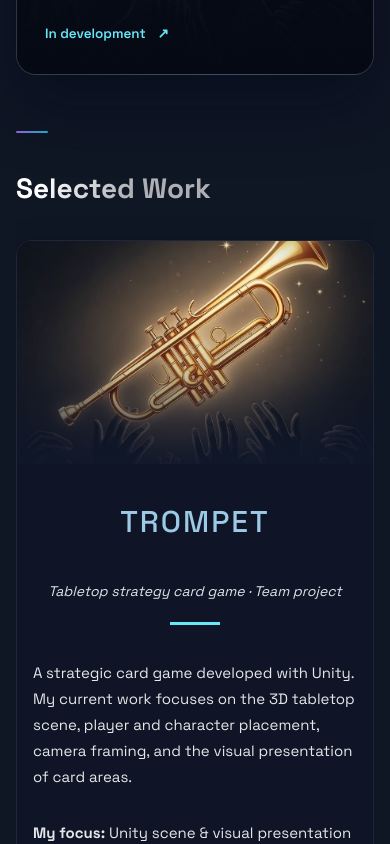
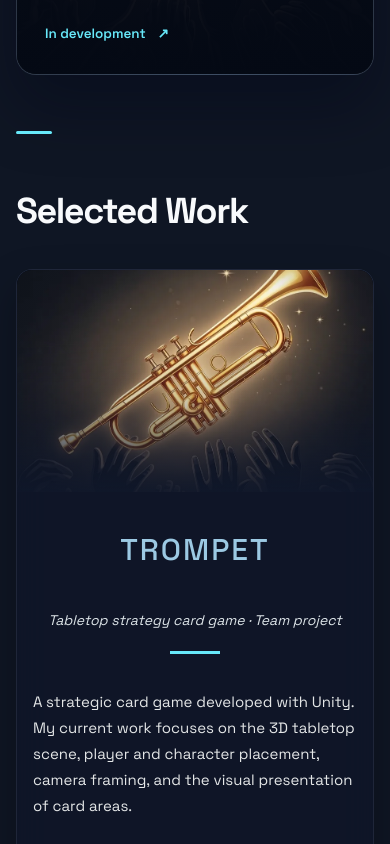
Before and after one commit to szikreddin5-maker/portfolio-ziko, a Next.js app: page / in a window 390 px wide. Shown: the part 920-1764 px from the top of the page. Built offline with nearby package versions, Linux system fonts and the light colour scheme.

Commit message:
refactor: responsive, accessible layout and section styling

```diff
--- a/src/styles/GlobalComponents/index.js
+++ b/src/styles/GlobalComponents/index.js
@@ -1,103 +1,55 @@
 import styled from 'styled-components'
 
 export const Section = styled.section`
-  display: ${(props) => props.grid ? "grid" : "flex" };
-  flex-direction: ${(props) => props.row ? "row" : "column" };
-  padding: ${(props) => props.nopadding ? "0" : "32px 48px 0" } ;
+  display: ${p => p.grid ? 'grid' : 'flex'};
+  flex-direction: ${p => p.row ? 'row' : 'column'};
+  grid-template-columns: repeat(2, minmax(0, 1fr));
+  position: relative;
+  width: min(1120px, calc(100% - 64px));
   margin: 0 auto;
-  max-width: 1040px;
-  box-sizing: content-box;
-  position: relative;
-  overflow: hidden;
-  grid-template-columns: 1fr 1fr;
-
-  @media ${(props) => props.theme.breakpoints.md} {
-    padding: 24px 48px 0;
+  padding: ${p => p.nopadding ? '0' : '32px 0 0'};
+  box-sizing: border-box;
+  min-width: 0;
+  @media (max-width: 768px) {
     flex-direction: column;
+    grid-template-columns: 1fr;
+    width: calc(100% - 48px);
   }
-
-  @media ${(props) => props.theme.breakpoints.sm} {
-    padding: ${(props) => props.nopadding ? "0" : "16px 16px 0" } ;
-
-    width: calc(100vw - 32px);
-    flex-direction: column;
+  @media (max-width: 640px) {
+    width: calc(100% - 32px);
+    padding: ${p => p.nopadding ? '0' : '24px 0 0'};
   }
-`
+`;
 
 export const SectionTitle = styled.h2`
-  font-weight: 800;
-  font-size: ${(props) => props.main ? '65px' : '56px'};
-  line-height: ${(props) => props.main ? '72px' : '56px'};
-  width: max-content;
+  color: #f8fafc;
+  font-weight: 700;
+  font-size: ${p => p.main ? 'clamp(3.6rem, 5vw, 5.6rem)' : 'clamp(3.2rem, 4vw, 4.8rem)'};
+  line-height: 1.18;
+  letter-spacing: -.04em;
+  margin: 0 0 16px;
   max-width: 100%;
-  background: linear-gradient(121.57deg, #FFFFFF 18.77%, rgba(255, 255, 255, 0.66) 60.15%);
-  -webkit-background-clip: text;
-  -webkit-text-fill-color: transparent;
-  margin-bottom: 16px;
-  padding: ${(props) => props.main ? '58px 0 16px' : '0'};
-
-  @media ${props => props.theme.breakpoints.md}{
-    font-size: ${(props) => props.main ? '56px' : '48px'};
-    line-height: ${(props) => props.main ? '56px' : '48px'};
-    margin-bottom: 12px;
-    padding: ${(props) => props.main ? '40px 0 12px' : '0'};
-  }
-
-  @media ${props => props.theme.breakpoints.sm}{
-    font-size: 32px;
-    line-height: 40px;
-    font-size: ${(props) => props.main ? '28px' : '32px'};
-    line-height: ${(props) => props.main ? '32px' : '40px'};
-    margin-bottom: 8px;
-    padding: ${(props) => props.main ? '16px 0 8px' : '0'};
-    max-width: 100%;
-  }
-`
+  padding-top: ${p => p.main ? '28px' : '0'};
+`;
 
 export const SectionText = styled.p`
   max-width: 800px;
-  font-size: 24px;
-  line-height: 40px;
-  font-weight: 300;
-  padding-bottom: 3.6rem;
-  color: rgba(255, 255, 255, 0.5);
-
-  @media ${(props) => props.theme.breakpoints.md} {
-    max-width: 670px;
-    font-size: 20px;
-    line-height: 32px;
-    padding-bottom: 24px;
-  }
-
-  @media ${(props) => props.theme.breakpoints.sm} {
-    font-size: 16px;
-    line-height: 24px;
-    padding-bottom: 16px;
-  }
-`
+  font-size: clamp(1.55rem, 2vw, 1.9rem);
+  line-height: 1.7;
+  font-weight: 400;
+  padding-bottom: 2.8rem;
+  color: #b7c6d8;
+`;
 
 export const SectionDivider = styled.div`
+  width: 48px;
+  height: 3px;
+  border-radius: 99px;
+  background: #67e8f9;
+  margin: ${p => p.divider ? '42px 0 32px' : '0 0 28px'};
+  @media (max-width: 640px) { width: 36px; }
+`;
 
-  width: 64px;
-  height: 6px;
-  border-radius: 10px;
-  background-color: #fff;
-  background: ${(props) => props.colorAlt ?
-    'linear-gradient(270deg, #F46737 0%, #945DD6 100%)' :
-    'linear-gradient(270deg, #13ADC7 0%, #945DD6 100%)'};
-
-    margin: ${(props) => props.divider ? "4rem 0" : "" };
-
-  @media ${(props) => props.theme.breakpoints.md} {
-    width: 48px;
-    height: 4px;
-  }
-
-  @media ${(props) => props.theme.breakpoints.sm} {
-    width: 32px;
-    height: 2px;
-  }
-`
 export const SectionSubText = styled.p`
   max-width: 800px;
   font-weight: 300;
```
